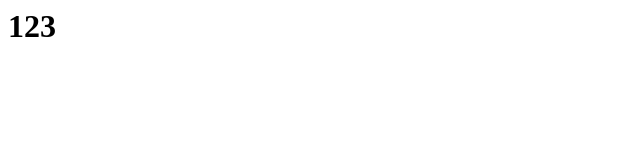
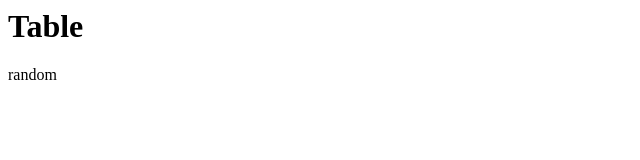
Before and after one commit to mrajabkh/First-ever, a plain HTML site: page index.html in a window 1280 px wide. Shown: the whole page, without its empty margins (0-640 px from the left). Drawn offline with Linux system fonts and the light colour scheme.

Commit message:
Update index.html

```diff
--- a/index.html
+++ b/index.html
@@ -1,6 +1,7 @@
 <html>
 
 <body>
-  <h1> 123 </h1>
+  <h1> Table </h1>
+  <tr><td>random</td></tr>
 </body>
 </html>
```
